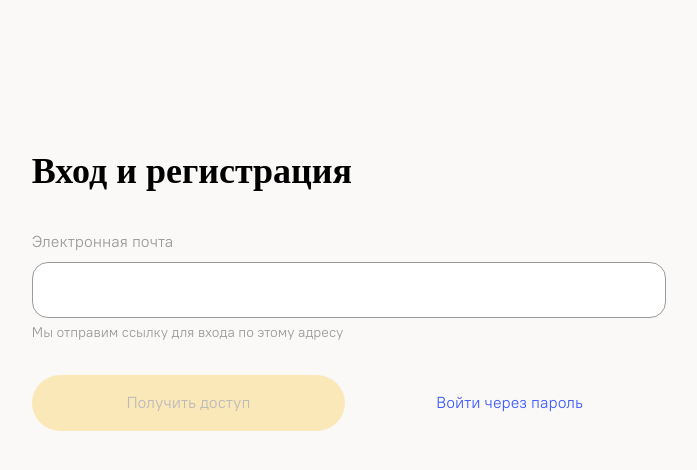
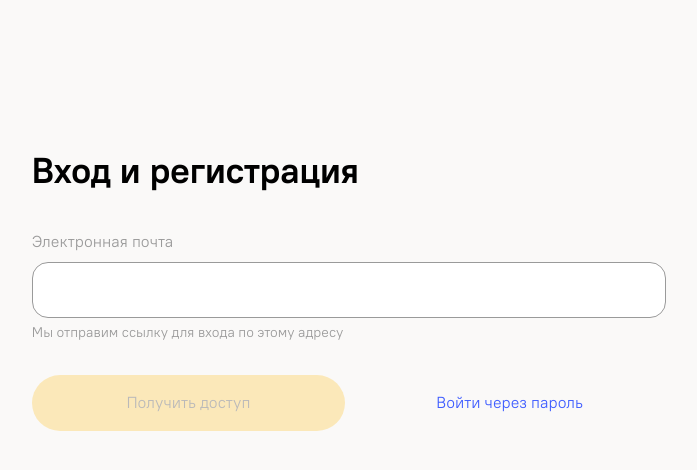
Before and after one commit to tough-dev-school/lms-frontend-v2, a Vue app: page /login in a window 1280 px wide. Shown: the top 470 px of the page, without its empty margins (291-988 px from the left). Built offline with nearby package versions, Linux system fonts and the light colour scheme.

Commit message:
font display = body

```diff
--- a/tailwind.config.js
+++ b/tailwind.config.js
@@ -17,7 +17,7 @@ module.exports = {
   content: ['./index.html', './src/**/*.{js,ts,vue,jsx,tsx}'],
   theme: {
     fontFamily: {
-      display: 'serif',
+      display: ['PT Root UI', 'sans-serif'],
       body: ['PT Root UI', 'sans-serif'],
     },
     colors: {
```
